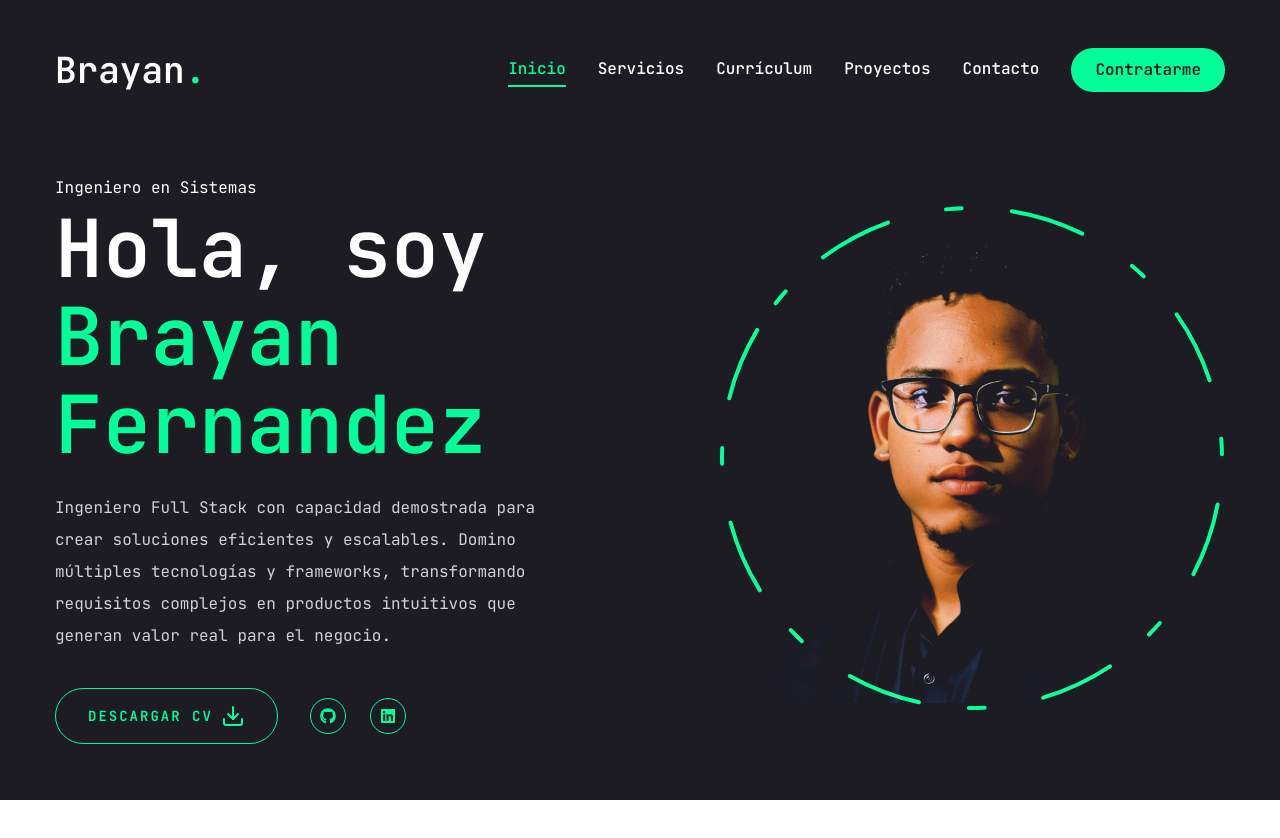
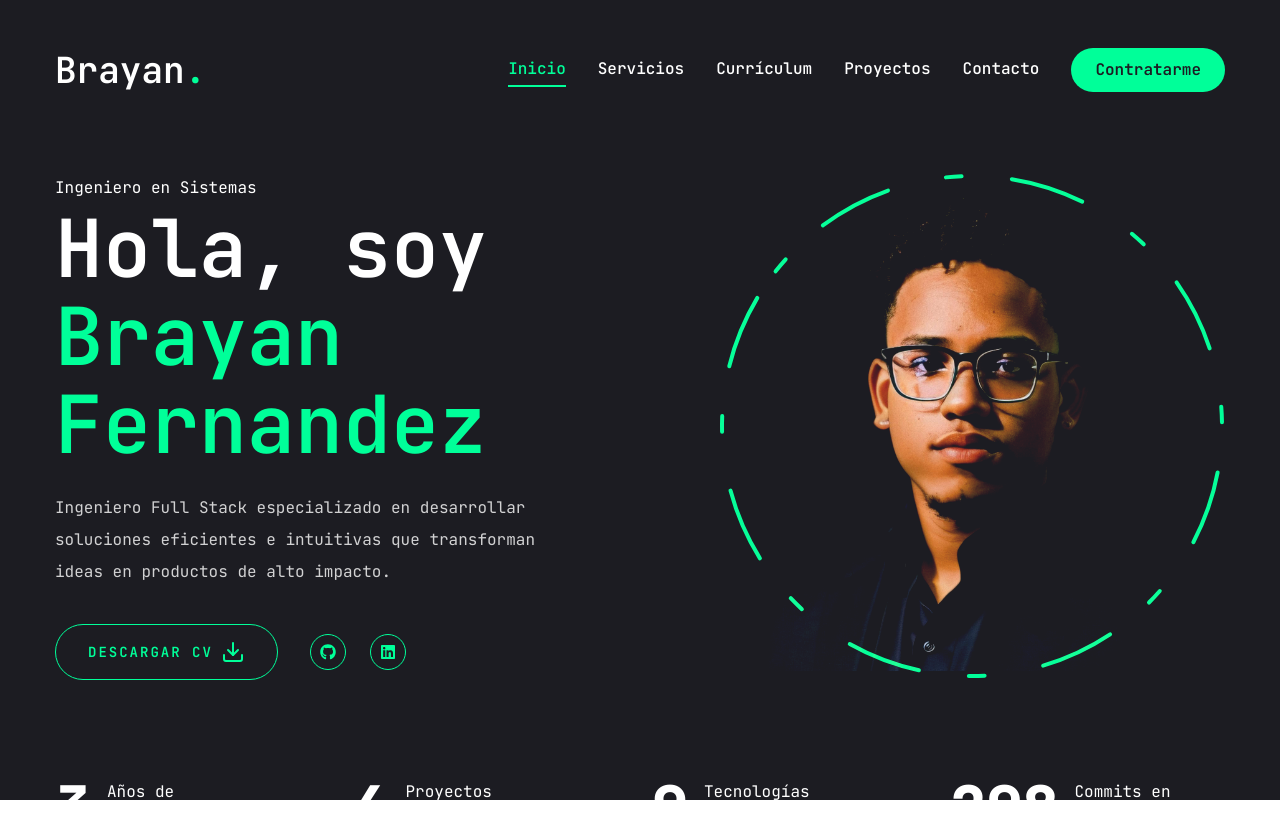
Before and after one commit to Blaaaxo/my-portfolio, a Next.js app: page / in a window 1280 px wide. Shown: the top 838 px of the page. Built offline with nearby package versions, Linux system fonts and the light colour scheme.

Commit message:
contadores

```diff
--- a/package.json
+++ b/package.json
@@ -21,6 +21,7 @@
     "lucide-react": "^0.468.0",
     "next": "15.0.3",
     "react": "^18.3.1",
+    "react-countup": "^6.5.3",
     "react-dom": "^18.3.1",
     "react-icons": "^5.4.0",
     "tailwind-merge": "^2.5.5",
--- a/src/app/page.tsx
+++ b/src/app/page.tsx
@@ -1,5 +1,6 @@
 import Photo from "@/components/Photo";
 import Socials from "@/components/Socials";
+import Stats from "@/components/Stats";
 import { Button } from "@/components/ui/button";
 import { Download } from "lucide-react";
 
@@ -15,7 +16,7 @@
                             Hola, soy <br /> <span className="text-accent">Brayan Fernandez</span>
                         </h1>
                         <p className="max-w-[500px] mb-9 text-white/80">
-                        Ingeniero Full Stack con capacidad demostrada para crear soluciones eficientes y escalables. Domino múltiples tecnologías y frameworks, transformando requisitos complejos en productos intuitivos que generan valor real para el negocio.
+                            Ingeniero Full Stack especializado en desarrollar soluciones eficientes e intuitivas que transforman ideas en productos de alto impacto.
                         </p>
 
                         {/* botones de redes sociales */}
@@ -36,6 +37,7 @@
                     </div>
                 </div>
             </div>
+            <Stats />
         </section>
     );
 }
--- /dev/null
+++ b/src/components/Stats.tsx
@@ -0,0 +1,48 @@
+"use client"
+import React from 'react'
+import CountUp from 'react-countup'
+
+const stats = [
+    {
+        number: 3,
+        text: 'Años de experiencia'
+    },
+    {
+        number: 6,
+        text: 'Proyectos completados'
+    },
+    {
+        number: 9,
+        text: 'Tecnologías dominadas'
+    },
+    {
+        number: 300,
+        text: 'Commits en GitHub'
+    }
+]
+
+export default function Stats() {
+    return (
+        <section>
+            <div className='container mx-auto'>
+                <div className='flex flex-wrap gap-6 max-w-[80vw] mx-auto xl:max-w-none'>
+                    {stats.map((stat, index) => (
+                        <div key={index}
+                            className='flex-1 flex gap-4 items-center justify-center xl:justify-start'
+                        >
+                            <CountUp
+                                end={stat.number}
+                                duration={5}
+                                delay={2}
+                                className='text-4xl xl:text-6xl font-extrabold'
+                            />
+                            <p className={`${
+                                stat.text.length < 15 ? 'max-w-[100px]': 'max-w-[150px]'
+                            }`}>{stat.text}</p>
+                        </div>
+                    ))}
+                </div>
+            </div>
+        </section>
+    )
+}
```
Also changed, not shown: 1 other file (tests, documents, lock files or other folders).
